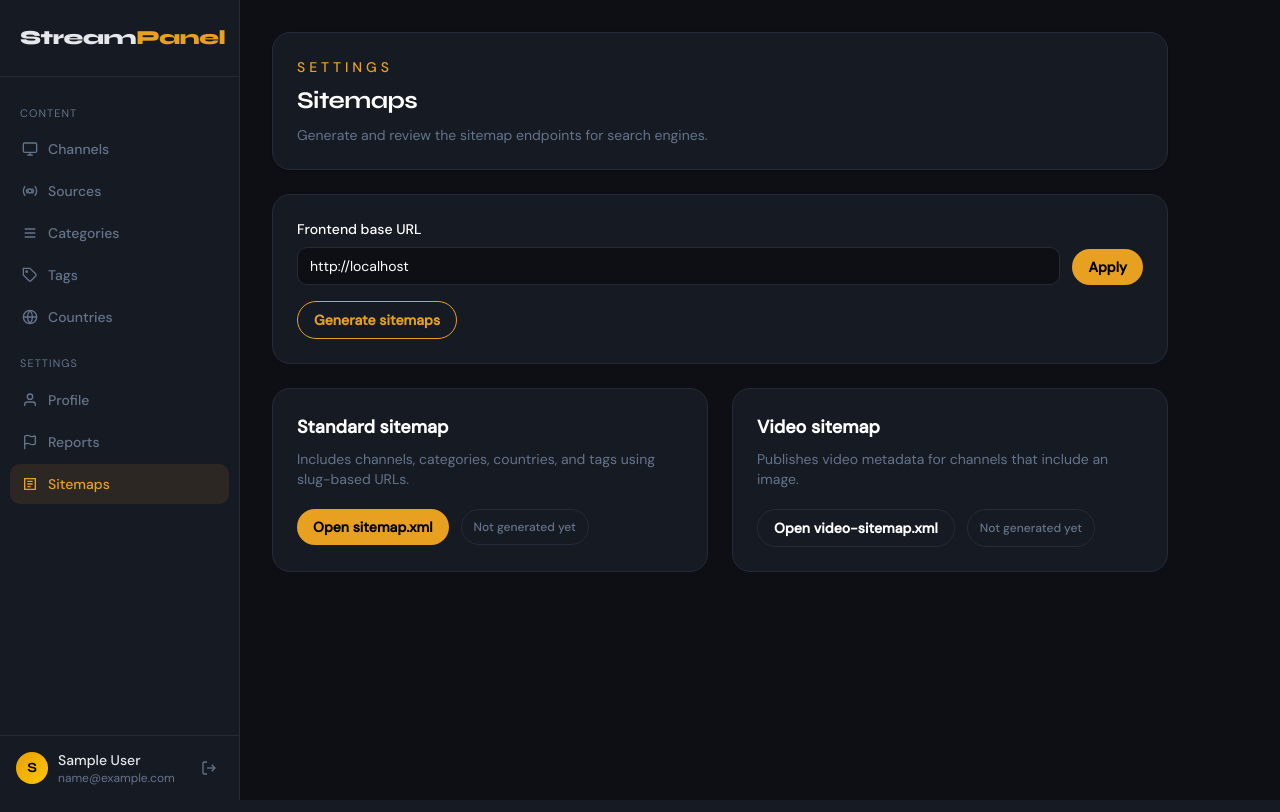
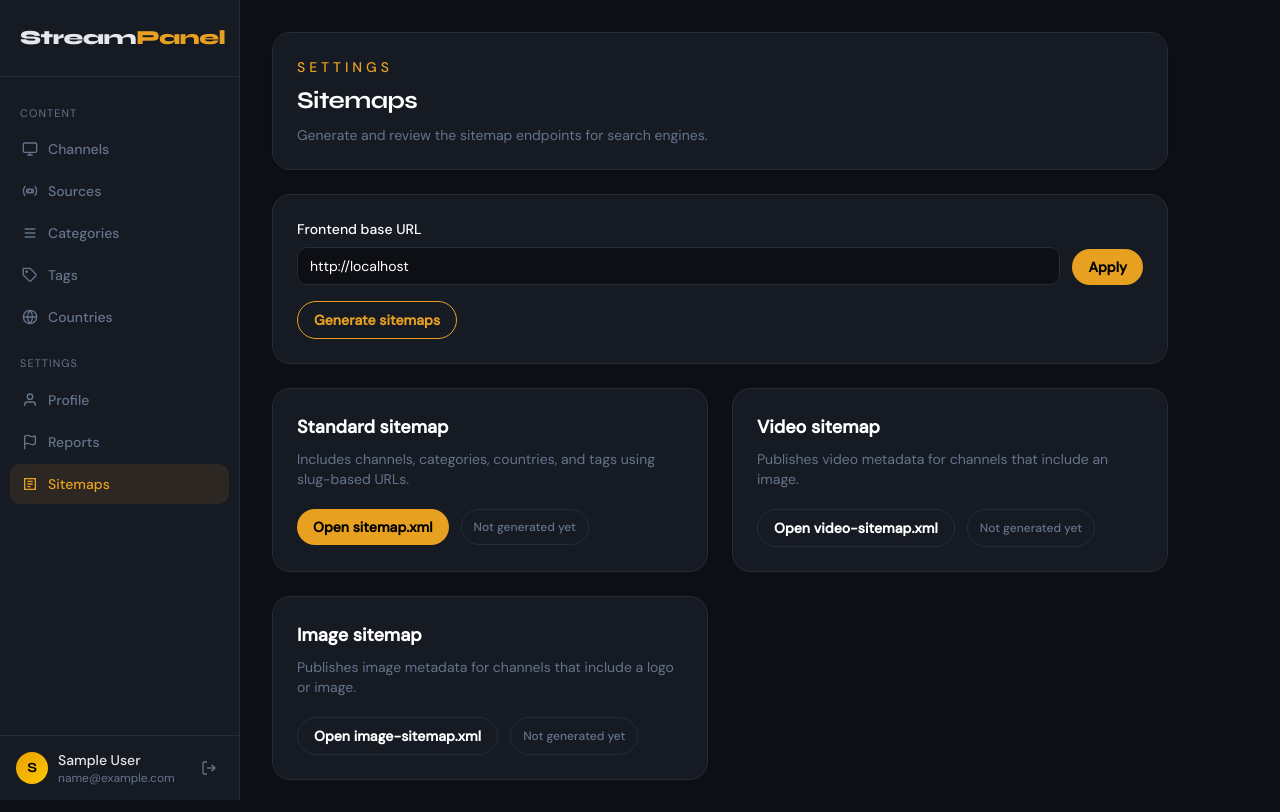
Before and after one commit to el3omrii/telfaza-new, a Laravel app: page /sitemaps in a window 1280 px wide. Run offline with Laravel 12, Linux system fonts and the light colour scheme; the visitor is signed in with stand-in values (Sample User, id 1); data that the repository does not hold is empty; style sheets or scripts are compiled from the project's sources; parts of the project's set-up code (start-up, migrations or seed data) failed here and were passed over.

Commit message:
add image sitemap

```diff
--- a/app/Http/Controllers/SitemapController.php
+++ b/app/Http/Controllers/SitemapController.php
@@ -20,8 +20,9 @@ class SitemapController extends Controller
         $frontendUrl = $request->input('frontend_url', env('FRONTEND_URL', url('/')));
         $sitemapExists = file_exists(public_path('sitemap.xml'));
         $videoSitemapExists = file_exists(public_path('video-sitemap.xml'));
+        $imageSitemapExists = file_exists(public_path('image-sitemap.xml'));
 
-        return view('sitemaps.index', compact('frontendUrl', 'sitemapExists', 'videoSitemapExists'));
+        return view('sitemaps.index', compact('frontendUrl', 'sitemapExists', 'videoSitemapExists', 'imageSitemapExists'));
     }
 
     public function generate(Request $request): RedirectResponse
@@ -30,6 +31,7 @@ class SitemapController extends Controller
 
         $this->writeSitemap($frontendUrl);
         $this->writeVideoSitemap($frontendUrl);
+        $this->writeImageSitemap($frontendUrl);
 
         return redirect()->route('sitemaps.index', ['frontend_url' => $frontendUrl])
             ->with('success', 'Sitemaps generated successfully.');
@@ -52,6 +54,17 @@ class SitemapController extends Controller
 
         if (!file_exists($path)) {
             return response('Video sitemap not generated yet.', 404);
+        }
+
+        return response()->file($path, ['Content-Type' => 'application/xml']);
+    }
+
+    public function imageSitemap(): Response
+    {
+        $path = public_path('image-sitemap.xml');
+
+        if (!file_exists($path)) {
+            return response('Image sitemap not generated yet.', 404);
         }
 
         return response()->file($path, ['Content-Type' => 'application/xml']);
@@ -162,6 +175,26 @@ class SitemapController extends Controller
         file_put_contents(public_path('video-sitemap.xml'), $xml);
     }
 
+    private function writeImageSitemap(string $frontendUrl): void
+    {
+        $channels = Channel::query()
+            ->where('published', true)
+            ->where(function($query) {
+                $query->whereNotNull('logo')->orWhereNotNull('image');
+            })
+            ->orderBy('updated_at', 'desc')
+            ->get();
+
+        foreach ($channels as $channel) {
+            $channel->formattedLogo = $channel->logo ? 'https://cdn.telfazalive.com' . $channel->logo : null;
+            $channel->formattedImage = $channel->image ? 'https://cdn.telfazalive.com' . $channel->image : null;
+            $channel->pageUrl = $this->buildUrl($frontendUrl, '/channels/' . $channel->slug);
+        }
+
+        $xml = view('sitemaps.image-xml', compact('channels'))->render();
+        file_put_contents(public_path('image-sitemap.xml'), $xml);
+    }
+
     private function normalizeFrontendUrl(?string $frontendUrl): string
     {
         $value = trim((string) ($frontendUrl ?? env('FRONTEND_URL', url('/'))));
--- a/resources/views/sitemaps/index.blade.php
+++ b/resources/views/sitemaps/index.blade.php
@@ -62,5 +62,20 @@
             </div>
         </div>
     </div>
+
+    <div class="grid gap-6 md:grid-cols-2">
+        <div class="rounded-[18px] border border-border bg-surface p-6">
+            <h2 class="text-lg font-semibold text-white">Image sitemap</h2>
+            <p class="mt-2 text-sm text-muted">Publishes image metadata for channels that include a logo or image.</p>
+            <div class="mt-5 flex flex-wrap gap-3">
+                <a href="{{ route('image-sitemap.xml') }}" target="_blank" class="inline-flex items-center rounded-full border border-border px-4 py-2 text-sm font-semibold text-white transition hover:bg-border">
+                    Open image-sitemap.xml
+                </a>
+                <span class="inline-flex items-center rounded-full border border-border px-3 py-2 text-xs font-medium text-muted">
+                    {{ $imageSitemapExists ? 'Generated' : 'Not generated yet' }}
+                </span>
+            </div>
+        </div>
+    </div>
 </div>
 @endsection
--- a/routes/web.php
+++ b/routes/web.php
@@ -23,6 +23,7 @@ Auth::routes(['register' => false, 'reset' => false, 'verify' => false]);
 // ── Public sitemap endpoints ────────────────────────────────────────────────
 Route::get('/sitemap.xml', [SitemapController::class, 'sitemap'])->name('sitemap.xml');
 Route::get('/video-sitemap.xml', [SitemapController::class, 'videoSitemap'])->name('video-sitemap.xml');
+Route::get('/image-sitemap.xml', [SitemapController::class, 'imageSitemap'])->name('image-sitemap.xml');
 
 // ── Protected application routes (auth required) ──────────────────────────────
 Route::middleware('auth')->group(function () {
```
Also changed, not shown: resources/views/sitemaps/image-xml.blade.php (added, +21 -0 lines).
